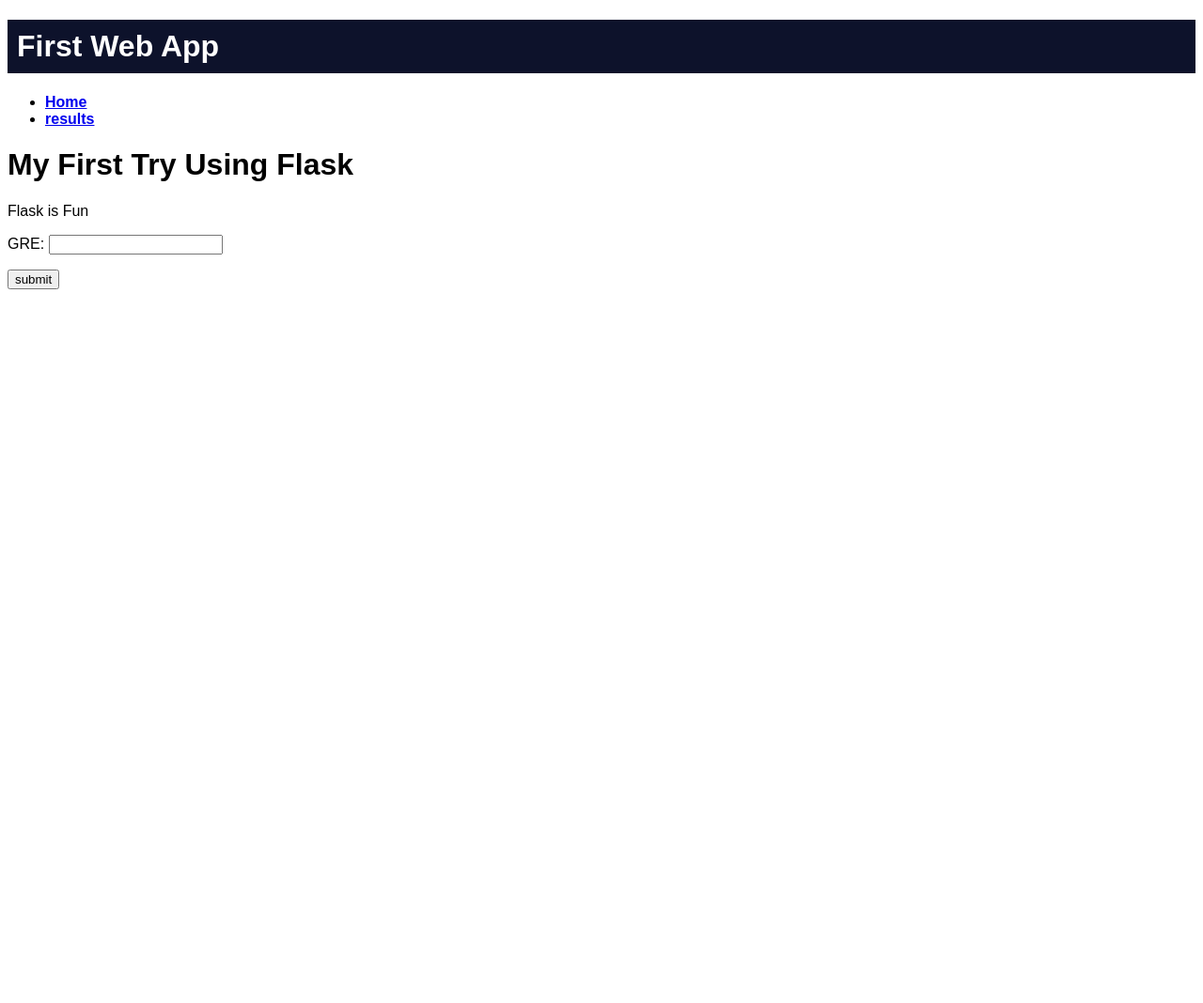
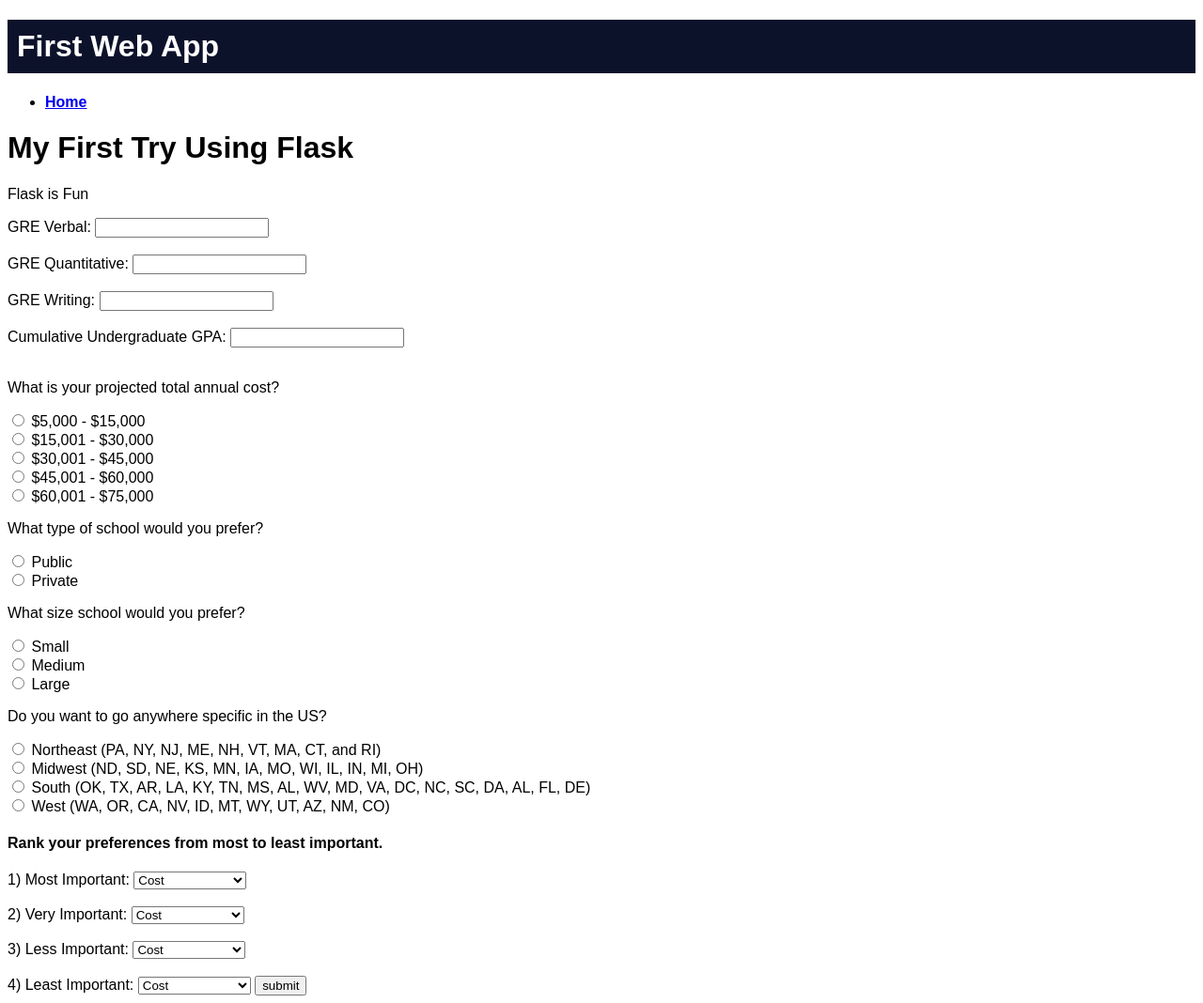
Before and after one commit to kchan323/College-Recommender, a Flask app: page / in a window 1280 px wide. Shown: the whole page at 94% size. Before the commit the page ends 308 px from the top, so only its background shows below. Run offline with Flask 2, Linux system fonts and the light colour scheme.

Commit message:
back to flask proj

```diff
--- a/proj/main.py
+++ b/proj/main.py
@@ -8,9 +8,10 @@ result1 = 'hi'
 def home():
     if request.method == 'POST':
         gre = request.form['gre']
+        gre_verbal = request.form['gre_verbal']
 
         return render_template('results.html',
-                               result=gre)
+                               result=gre, gre_verbal=gre_verbal)
     else:
         return render_template('home.html')
 
--- a/proj/templates/home.html
+++ b/proj/templates/home.html
@@ -12,9 +12,98 @@
     <p> Flask is Fun </p>
 
     <form method="POST">
-      <p>GRE: <input type = "text" name = "gre" /></p>
+      <!-- GRE Verbal -->
+      <label for="gre_verbal">GRE Verbal:</label>
+      <input type="text" id="gre_verbal" name="gre_verbal"><br><br>
+
+      <!-- GRE Quantitative -->
+      <label for="gre_quantitative">GRE Quantitative:</label>
+      <input type="text" id="gre_quantitative" name="gre_quantitative"><br><br>
+
+      <!-- GRE Writing -->
+      <label for="gre_writing">GRE Writing:</label>
+      <input type="text" id="gre_writing" name="gre_writing"><br><br>
+
+      <!-- Cumulative Undergraduate GPA -->
+      <label for="gpa">Cumulative Undergraduate GPA:</label>
+      <input type="text" id="gpa" name="gpa"><br><br>
+
+      <!-- Cost -->
+      <p>What is your projected total annual cost?</p>
+      <input type="radio" id="0" name="cost" value="0">
+      <label for="0">$5,000 - $15,000</label><br>
+      <input type="radio" id="1" name="costt" value="1">
+      <label for="1">$15,001 - $30,000</label><br>
+      <input type="radio" id="2" name="cost" value="2">
+      <label for="2">$30,001 - $45,000</label><br>
+      <input type="radio" id="3" name="cost" value="3">
+      <label for="3">$45,001 - $60,000</label><br>
+      <input type="radio" id="4" name="cost" value="4">
+      <label for="4">$60,001 - $75,000</label><br>
+
+      <!-- Public or Private -->
+      <p>What type of school would you prefer?</p>
+      <input type="radio" id="public" name="type" value="public">
+      <label for="public">Public</label><br>
+      <input type="radio" id="private" name="type" value="private">
+      <label for="private">Private</label><br>
+
+      <!-- Size -->
+      <p>What size school would you prefer?</p>
+      <input type="radio" id="small" name="size" value="small">
+      <label for="small">Small</label><br>
+      <input type="radio" id="medium" name="size" value="medium">
+      <label for="medium">Medium</label><br>
+      <input type="radio" id="large" name="size" value="large">
+      <label for="large">Large</label><br>
+
+      <!-- Location -->
+      <p>Do you want to go anywhere specific in the US?</p>
+      <input type="radio" id="northeast" name="location" value="northeast">
+      <label for="northeast">Northeast (PA, NY, NJ, ME, NH, VT, MA, CT, and RI)</label><br>
+      <input type="radio" id="midwest" name="location" value="midwest">
+      <label for="midwest">Midwest (ND, SD, NE, KS, MN, IA, MO, WI, IL, IN, MI, OH)</label><br>
+      <input type="radio" id="south" name="location" value="south">
+      <label for="south">South (OK, TX, AR, LA, KY, TN, MS, AL, WV, MD, VA, DC, NC, SC, DA, AL, FL, DE)</label><br>
+      <input type="radio" id="west" name="location" value="west">
+      <label for="west">West (WA, OR, CA, NV, ID, MT, WY, UT, AZ, NM, CO)</label><br>
+
+      <!-- Ranking -->
+      <h4>Rank your preferences from most to least important.</h4>
+      <label for="1">1) Most Important:</label>
+      <select id="1">
+        <option value="cost">Cost</option>
+        <option value="type">Public or Private</option>
+        <option value="size">Size</option>
+        <option value="location">Location</option>
+      </select>
+      <br><br>
+      <label for="2">2) Very Important:</label>
+      <select id="2">
+        <option value="cost">Cost</option>
+        <option value="type">Public or Private</option>
+        <option value="size">Size</option>
+        <option value="location">Location</option>
+      </select>
+      <br><br>
+      <label for="3">3) Less Important:</label>
+      <select id="3">
+        <option value="cost">Cost</option>
+        <option value="type">Public or Private</option>
+        <option value="size">Size</option>
+        <option value="location">Location</option>
+      </select>
+      <br><br>
+      <label for="4">4) Least Important:</label>
+      <select id="4">
+        <option value="cost">Cost</option>
+        <option value="type">Public or Private</option>
+        <option value="size">Size</option>
+        <option value="location">Location</option>
+      </select>
       <input type="submit" name="button" value="submit">
     </form>
+
 
     {% endblock %}
 
--- a/proj/templates/results.html
+++ b/proj/templates/results.html
@@ -9,7 +9,7 @@
     {% block content %}
 
     <h1> Results </h1>
-    <p>i am passing this in: {{result}}</p>
+    <p>i am passing this in: {{gre_verbal}}</p>
 
 
     {% endblock %}
--- a/proj/templates/template.html
+++ b/proj/templates/template.html
@@ -14,7 +14,6 @@
         <strong><nav>
           <ul class="menu">
             <li><a href="{{ url_for('home') }}">Home</a></li>
-            <li><a href="{{ url_for('results') }}">results</a></li>
           </ul>
         </nav></strong>
       </div>
```
